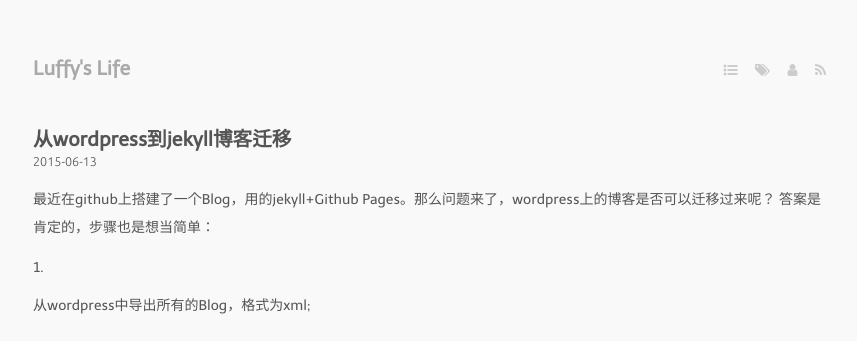
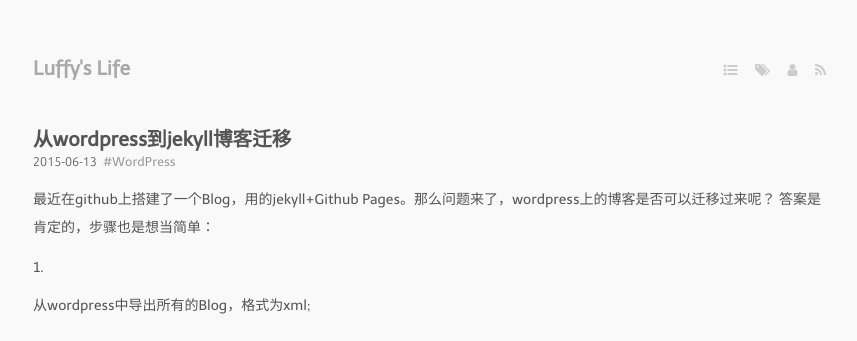
Before and after one commit to luffy0908/luffy0908.github.io, a Jekyll site: the page built from _posts/2015-06-13-从wordpress到jekyll博客迁移.md, in a window 1280 px wide. Shown: the top 341 px of the page, without its empty margins (207-1064 px from the left). Built offline with Jekyll 4.4.1, drawn with Linux system fonts in a browser that asks for light colours; nearby versions of some CDN libraries; Markdown is read by kramdown in place of the engine named in the settings.

Commit message:
tags test

```diff
--- a/_posts/2015-06-13-从wordpress到jekyll博客迁移.md
+++ b/_posts/2015-06-13-从wordpress到jekyll博客迁移.md
@@ -3,7 +3,7 @@ title: 从wordpress到jekyll博客迁移
 layout: post
 guid: urn:uuid:618de5cf-2be6-425d-83f2-034c55205d8a
 tags:
-  -
+  - WordPress
 ---
 
 最近在github上搭建了一个Blog，用的jekyll+Github Pages。那么问题来了，wordpress上的博客是否可以迁移过来呢？
```
